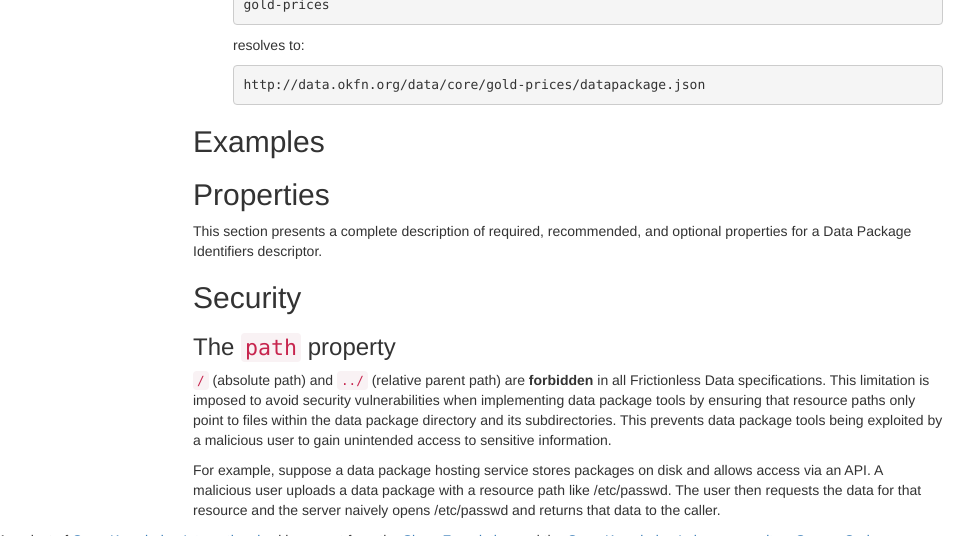
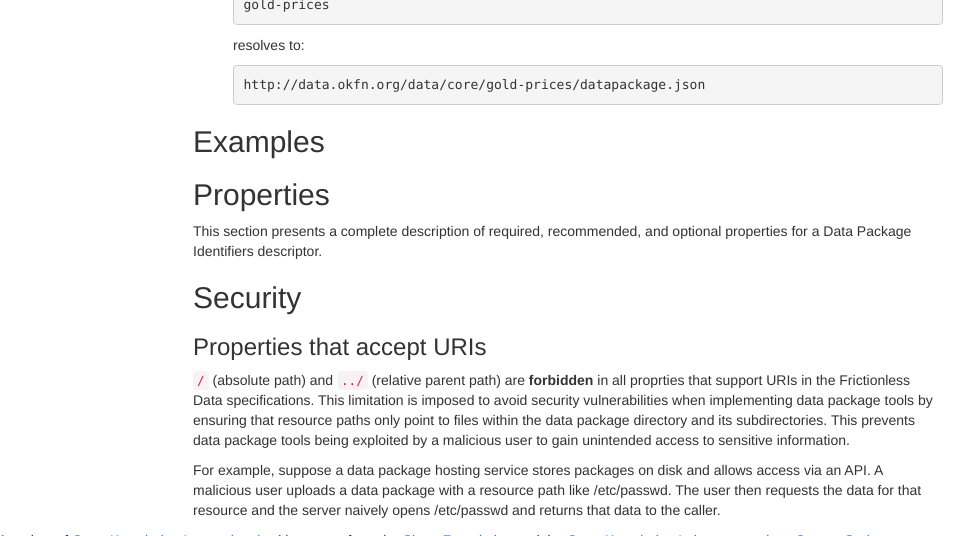
Before and after one commit to frictionlessdata/datapackage, a Jekyll site: the page built from datapackage-identifier/index.md, in a window 1280 px wide and 900 px high, scrolled down 2397 px, cut to the strip 0-536 px from the top of the window. Shown: the whole strip, without its empty margins (72-1046 px from the left). Built offline with Jekyll 4.4.1, drawn with Linux system fonts in a browser that asks for light colours; nearby versions of some CDN libraries; comment, search, counter and statistics services are not loaded; some of the changed text lies outside the part shown.

Commit message:
Small wording corrections.

```diff
--- a/_includes/security.md
+++ b/_includes/security.md
@@ -1,7 +1,7 @@
 ## Security
 
-### The `path` property
+### Properties that accept URIs
 
-`/` (absolute path) and `../` (relative parent path) are **forbidden** in all Frictionless Data specifications. This limitation is imposed to avoid security vulnerabilities when implementing data package tools by ensuring that resource paths only point to files within the data package directory and its subdirectories. This prevents data package tools being exploited by a malicious user to gain unintended access to sensitive information.
+`/` (absolute path) and `../` (relative parent path) are **forbidden** in all proprties that support URIs in the Frictionless Data specifications. This limitation is imposed to avoid security vulnerabilities when implementing data package tools by ensuring that resource paths only point to files within the data package directory and its subdirectories. This prevents data package tools being exploited by a malicious user to gain unintended access to sensitive information.
 
 For example, suppose a data package hosting service stores packages on disk and allows access via an API. A malicious user uploads a data package with a resource path like /etc/passwd. The user then requests the data for that resource and the server naively opens /etc/passwd and returns that data to the caller.
```
Also changed, not shown: _includes/descriptor.md (+1 -1 lines).
